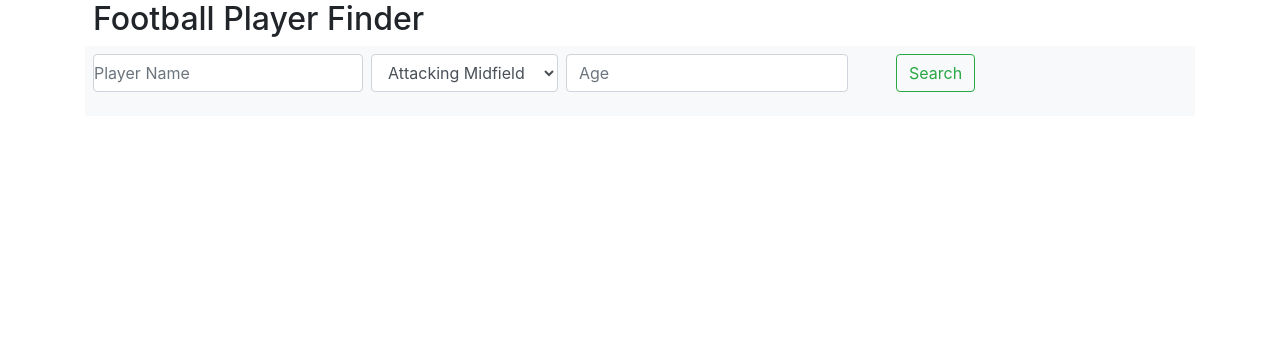
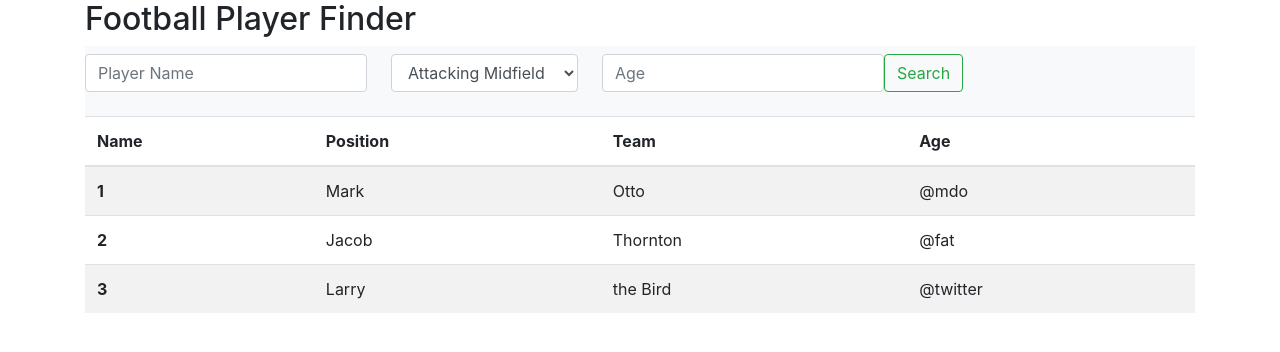
Before and after one commit to maihavela/react-players, a React (Create React App) app in the folder players-app/: page / in a window 1280 px wide. Shown: the top 352 px of the page. Built offline with nearby package versions, Linux system fonts and the light colour scheme.

Commit message:
Add PlayersList UI

```diff
--- /dev/null
+++ b/players-app/src/components/PlayersList/PlayersList.js
@@ -0,0 +1,36 @@
+import React from 'react';
+
+const PlayersList = props => {
+    return <table class="table table-striped">
+        <thead>
+            <tr>
+                <th scope="col">Name</th>
+                <th scope="col">Position</th>
+                <th scope="col">Team</th>
+                <th scope="col">Age</th>
+            </tr>
+        </thead>
+        <tbody>
+            <tr>
+                <th scope="row">1</th>
+                <td>Mark</td>
+                <td>Otto</td>
+                <td>@mdo</td>
+            </tr>
+            <tr>
+                <th scope="row">2</th>
+                <td>Jacob</td>
+                <td>Thornton</td>
+                <td>@fat</td>
+            </tr>
+            <tr>
+                <th scope="row">3</th>
+                <td>Larry</td>
+                <td>the Bird</td>
+                <td>@twitter</td>
+            </tr>
+        </tbody>
+    </table>
+}
+
+export default PlayersList;
--- a/players-app/src/components/SearchBar/SearchBar.js
+++ b/players-app/src/components/SearchBar/SearchBar.js
@@ -1,13 +1,13 @@
 import React from 'react';
 
 const SearchBar = props => {
-  return <nav class="navbar navbar-expand-lg navbar-light bg-light pl-2">
+  return <nav class="navbar navbar-expand-lg navbar-light bg-light pl-0">
   <div class="collapse navbar-collapse" id="navbarSupportedContent">
     <ul class="navbar-nav mr-auto">
       <li class="nav-item">
-         <input class="form-control mr-sm-2 pl-0" type="Player Name" placeholder="Player Name" aria-label="Age"></input>
+         <input class="form-control mr-sm-2" type="Player Name" placeholder="Player Name" aria-label="Age"></input>
       </li>
-      <li class="nav-item dropdown show ml-2">
+      <li class="nav-item dropdown show ml-4">
         <div class="form-group">
             <select class="form-control" multiple="">
                 <option>Attacking Midfield</option>
@@ -23,10 +23,10 @@ const SearchBar = props => {
             </select>
         </div>
       </li>
-      <li class="nav-item ml-2">
+      <li class="nav-item ml-4">
          <input class="form-control mr-sm-2" type="search" placeholder="Age" aria-label="Age"></input>
       </li>
-      <li class="nav-item ml-5">
+      <li class="nav-item ml-8">
          <button class="btn btn-outline-success my-2 my-sm-0" type="submit">Search</button>
       </li>
     </ul>
--- a/players-app/src/components/Title/Title.js
+++ b/players-app/src/components/Title/Title.js
@@ -3,7 +3,7 @@ import { string } from 'prop-types';
 
 const Title = props => {
   const { title } = props;
-  return <h2 className="pl-2">{title}</h2>;
+  return <h2>{title}</h2>;
 }
 
 Title.propTypes = {
--- a/players-app/src/index.js
+++ b/players-app/src/index.js
@@ -3,6 +3,7 @@ import ReactDOM from 'react-dom';
 import './index.css';
 import Title from './components/Title/Title.js';
 import SearchBar from './components/SearchBar/SearchBar.js';
+import PlayersList from './components/PlayersList/PlayersList.js';
 import Container from 'react-bootstrap/Container';
 import Row from 'react-bootstrap/Row';
 import Col from 'react-bootstrap/Col';
@@ -12,11 +13,14 @@ import 'bootstrap/dist/css/bootstrap.css';
 ReactDOM.render(
   <Container>
     <Row>
-        <Col xs={4} md={8} lg={12}>
+        <Col xs={4} md={8} lg={12} mb-2>
          <Title title={'Football Player Finder'} />
         </Col>
         <Col xs={4} md={8} lg={12}>
          <SearchBar />
+        </Col>
+        <Col xs={4} md={8} lg={12}>
+         <PlayersList />
         </Col>
     </Row>
   </Container>, document.getElementById('root'));
```
